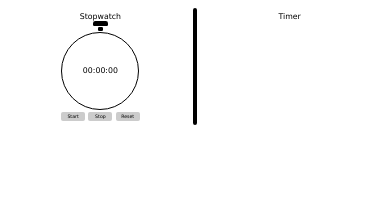
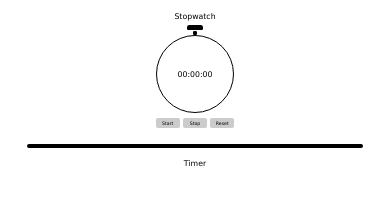
Before and after one commit to vikashkr99/stopwatch_timer, a plain HTML site: page index.html in a window 390 px wide. Drawn offline with Linux system fonts and the light colour scheme; a web font is replaced by a local one.

Commit message:
responsive

```diff
--- a/index.css
+++ b/index.css
@@ -29,7 +29,7 @@ body {
 }
 
 .stopwatch p {
-    margin-bottom: 5%`;
+    margin-bottom: 5%;
 }
 
 .top {
@@ -70,7 +70,7 @@ button {
     height: 2.5vw;
     font-size: 1.2vw;
     flex: 1;
-    margin: 0 2%;
+    margin: 5% 2%;
     cursor: pointer;
     font-family: 'Baloo Bhaijaan 2', cursive;
     background: #ccc;
@@ -92,3 +92,17 @@ button {
     flex-direction: column;
     align-items: center;
 }
+
+@media only screen and (max-width: 790px) {
+
+    body {
+        flex-direction: column;
+        align-items: center;
+    }
+
+    .seperator {
+        width: 90%;
+        margin: 2% 0;
+    }
+
+  }
```
